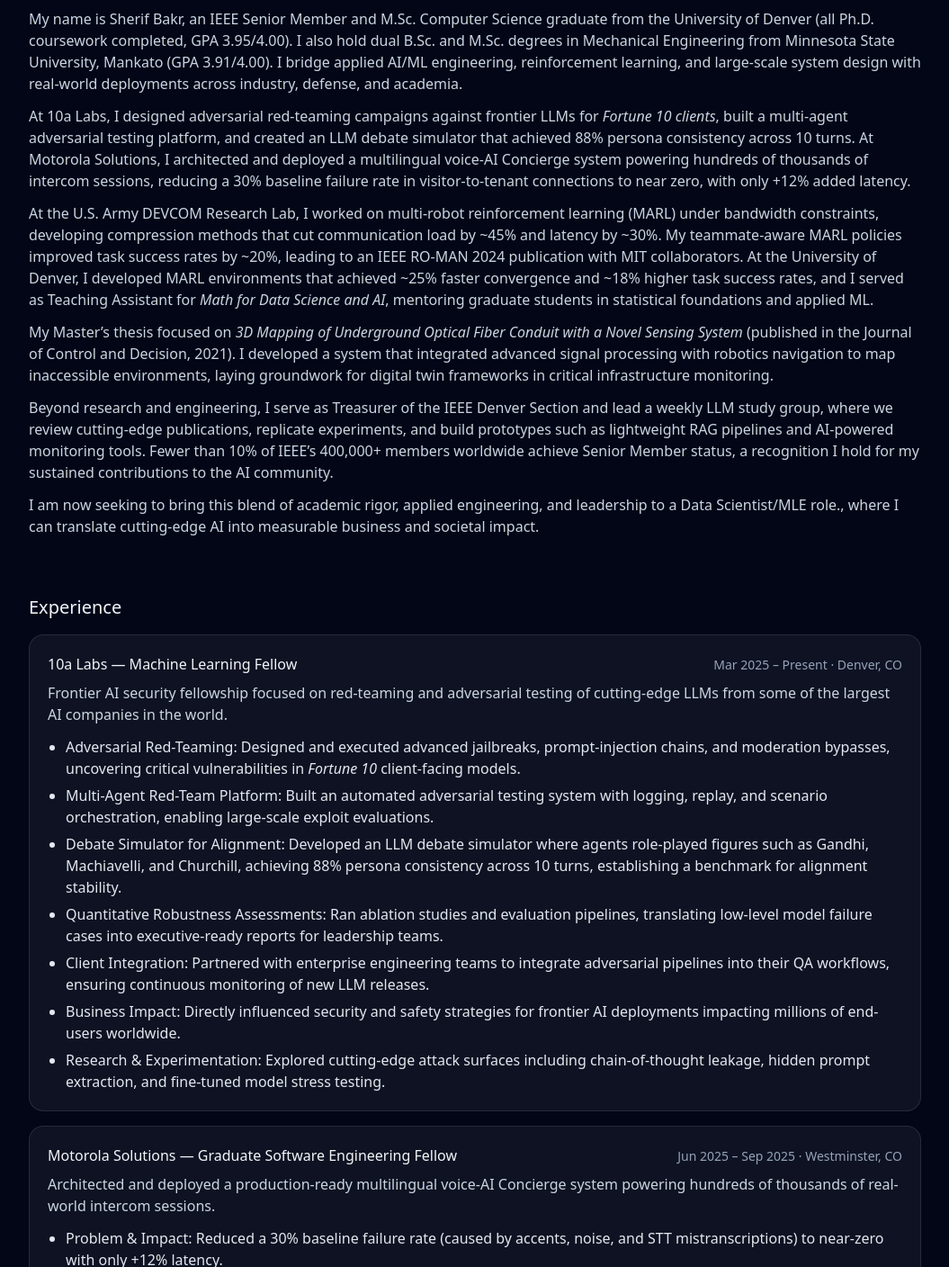
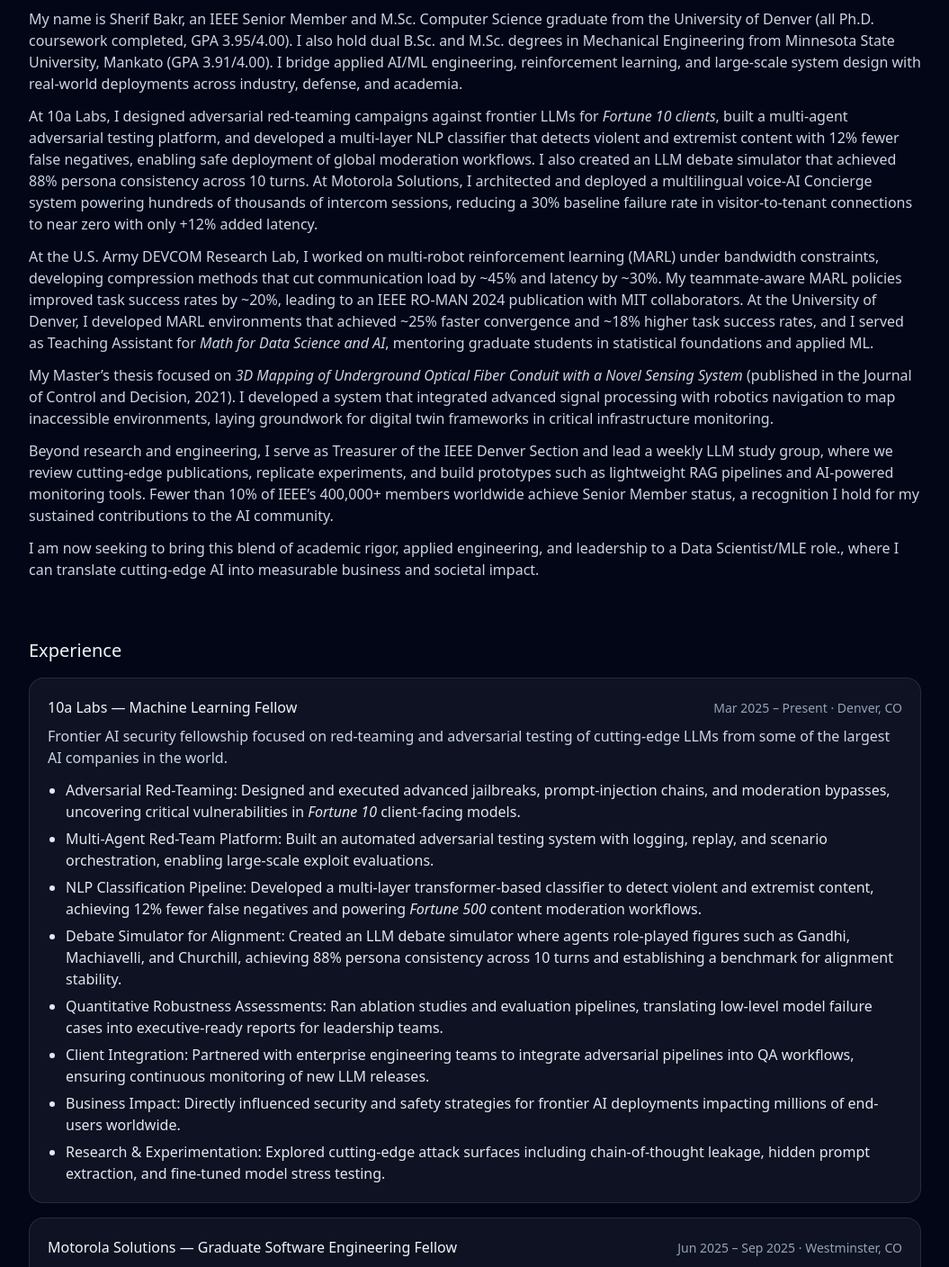
Before and after one commit to SherifBakr1/portfolio, a plain HTML site: page public/index.html in a window 1280 px wide. Shown: the part 994-2402 px from the top of the page at 90% size, without its empty margins (112-1167 px from the left). Drawn offline with nearby package versions, Linux system fonts and the light colour scheme.

```diff
--- a/public/index.html
+++ b/public/index.html
@@ -109,12 +109,14 @@
       <p class="mt-3 text-slate-300">
         At <span class="font-semibold">10a Labs</span>, I designed adversarial red-teaming campaigns against
         frontier LLMs for <span class="italic">Fortune 10 clients</span>, built a multi-agent adversarial
-      testing platform, and created an LLM debate simulator that achieved
-      <span class="font-semibold">88% persona consistency across 10 turns</span>.
+        testing platform, and developed a multi-layer NLP classifier that detects
+        violent and extremist content with <span class="font-semibold">12% fewer false negatives</span>,
+        enabling safe deployment of global moderation workflows. I also created an
+        LLM debate simulator that achieved <span class="font-semibold">88% persona consistency across 10 turns</span>.
         At <span class="font-semibold">Motorola Solutions</span>, I architected and deployed a multilingual
         voice-AI Concierge system powering <span class="font-semibold">hundreds of thousands of intercom sessions</span>,
         reducing a <span class="font-semibold">30% baseline failure rate</span> in visitor-to-tenant connections
-      to near zero, with only <span class="font-semibold">+12% added latency</span>.
+        to near zero with only <span class="font-semibold">+12% added latency</span>.
       </p>
     <p class="mt-3 text-slate-300">
       At the <span class="font-semibold">U.S. Army DEVCOM Research Lab</span>, I worked on
@@ -166,9 +168,10 @@
       <ul class="mt-3 list-disc pl-5 space-y-1.5 text-slate-200">
         <li><span class="font-medium">Adversarial Red-Teaming:</span> Designed and executed advanced jailbreaks, prompt-injection chains, and moderation bypasses, uncovering <span class="font-semibold">critical vulnerabilities</span> in <span class="italic">Fortune 10</span> client-facing models.</li>
         <li><span class="font-medium">Multi-Agent Red-Team Platform:</span> Built an <span class="font-semibold">automated adversarial testing system</span> with logging, replay, and scenario orchestration, enabling <span class="font-semibold">large-scale exploit evaluations</span>.</li>
-        <li><span class="font-medium">Debate Simulator for Alignment:</span> Developed an LLM debate simulator where agents role-played figures such as Gandhi, Machiavelli, and Churchill, achieving <span class="font-semibold">88% persona consistency across 10 turns</span>, establishing a benchmark for alignment stability.</li>
+        <li><span class="font-medium">NLP Classification Pipeline:</span> Developed a <span class="font-semibold">multi-layer transformer-based classifier</span> to detect violent and extremist content, achieving <span class="font-semibold">12% fewer false negatives</span> and powering <span class="italic">Fortune 500</span> content moderation workflows.</li>
+        <li><span class="font-medium">Debate Simulator for Alignment:</span> Created an LLM debate simulator where agents role-played figures such as Gandhi, Machiavelli, and Churchill, achieving <span class="font-semibold">88% persona consistency across 10 turns</span> and establishing a benchmark for alignment stability.</li>
         <li><span class="font-medium">Quantitative Robustness Assessments:</span> Ran ablation studies and evaluation pipelines, translating low-level model failure cases into <span class="font-semibold">executive-ready reports</span> for leadership teams.</li>
-        <li><span class="font-medium">Client Integration:</span> Partnered with enterprise engineering teams to integrate adversarial pipelines into their QA workflows, ensuring continuous monitoring of new LLM releases.</li>
+        <li><span class="font-medium">Client Integration:</span> Partnered with enterprise engineering teams to integrate adversarial pipelines into QA workflows, ensuring continuous monitoring of new LLM releases.</li>
         <li><span class="font-medium">Business Impact:</span> Directly influenced security and safety strategies for frontier AI deployments impacting <span class="font-semibold">millions of end-users worldwide</span>.</li>
         <li><span class="font-medium">Research & Experimentation:</span> Explored cutting-edge attack surfaces including chain-of-thought leakage, hidden prompt extraction, and fine-tuned model stress testing.</li>
       </ul>
```
Lines whose indentation alone changed are shown as unchanged.
